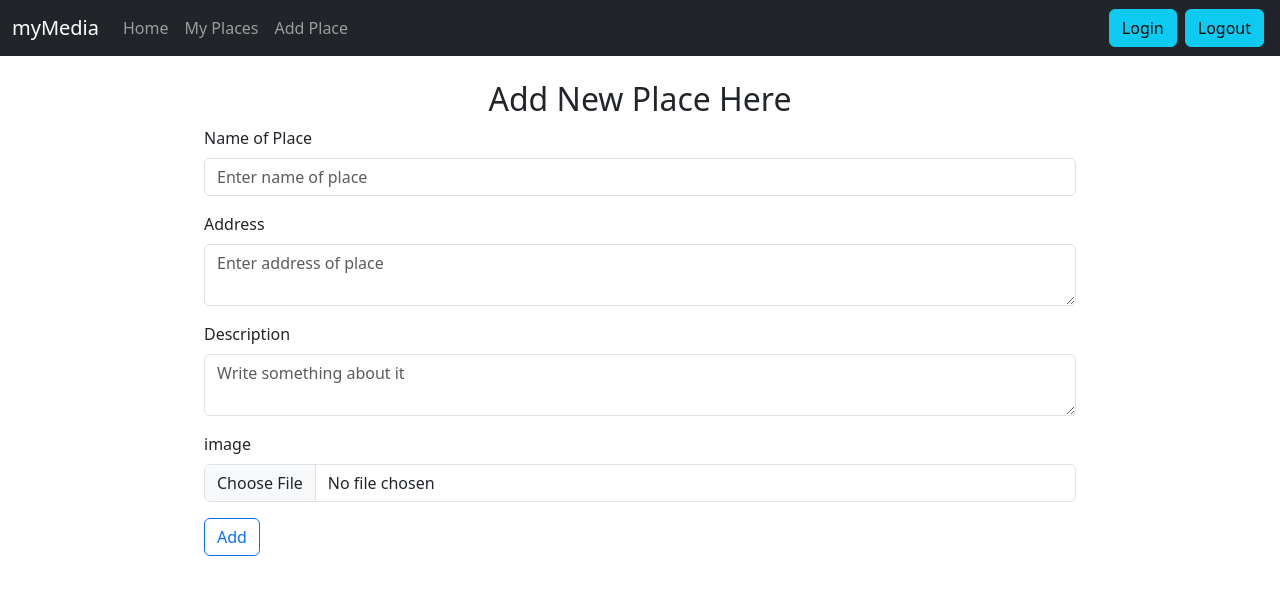
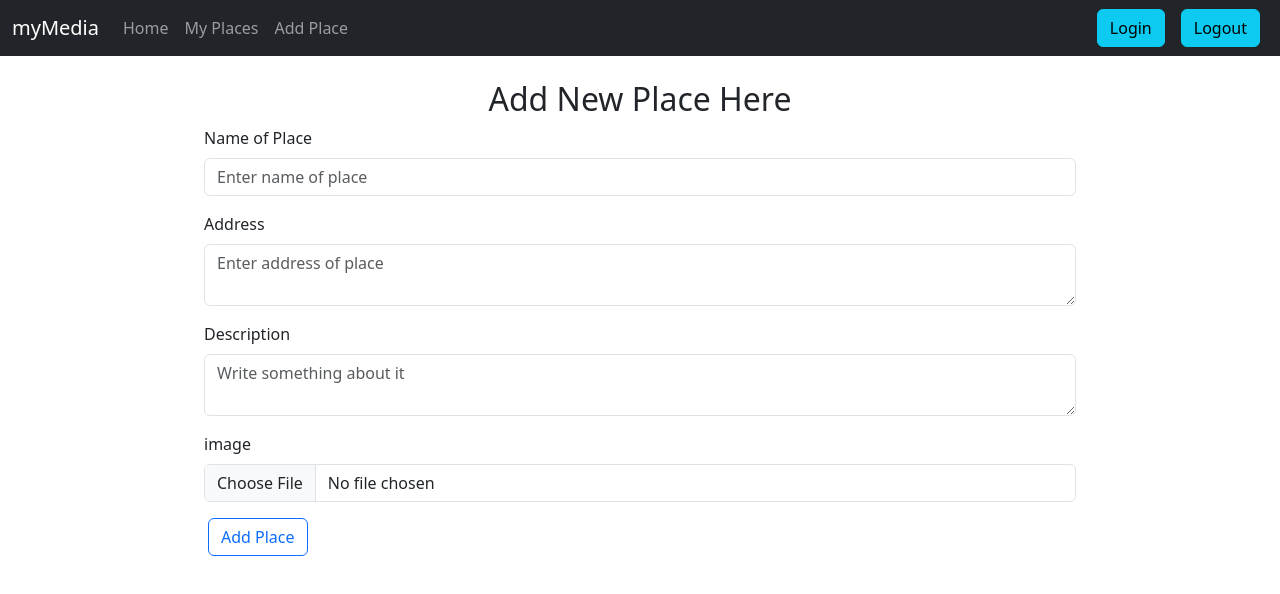
Before and after one commit to vikasmittal7011/social-media, a React (Create React App) app: page /places/addPlace in a window 1280 px wide. Shown: the top 594 px of the page. Built offline with nearby package versions, Linux system fonts and the light colour scheme.

Commit message:
Add custome buttons

```diff
--- a/src/components/places/components/Form.js
+++ b/src/components/places/components/Form.js
@@ -1,4 +1,5 @@
 import React from "react";
+import Button from "../../shared/components/Button";
 
 function Form() {
   return (
@@ -43,7 +44,7 @@ function Form() {
           </label>
           <input type="file" className="form-control" id="image" />
         </div>
-        <button className="btn btn-outline-primary">Add</button>
+        <Button name="Add Place" outline={true} type="primary" />
       </form>
     </div>
   );
--- a/src/components/places/components/PlaceItem.js
+++ b/src/components/places/components/PlaceItem.js
@@ -2,6 +2,7 @@ import React from "react";
 import { actionCreators } from "../../../state/index";
 import { useDispatch } from "react-redux";
 import { bindActionCreators } from "redux";
+import Button from "../../shared/components/Button";
 
 function PlaceItem(props) {
   const { title, image, descrition, address } = props.singlePlace;
@@ -29,11 +30,14 @@ function PlaceItem(props) {
         <p className="card-text">{descrition}</p>
       </div>
       <div className="card-footer">
-        <button className="btn btn-outline-dark m-2" onClick={handleVisitClick}>
-          Visit on Map
-        </button>
-        <button className="btn btn-secondary m-2">Edit</button>
-        <button className="btn btn-danger m-2">Delete</button>
+        <Button
+          name="Visit on Map"
+          type="dark m-2"
+          outline={true}
+          onClick={handleVisitClick}
+        />
+        <Button name="Delete" type="danger m-2" />
+        <Button name="Edit" type="secondary m-2" />
       </div>
     </div>
   );
--- /dev/null
+++ b/src/components/shared/components/Button.js
@@ -0,0 +1,19 @@
+import React from "react";
+
+function Button(props) {
+  const { name, type, onClick, outline } = props;
+  if (outline === true) {
+    return (
+      <button className={`btn btn-outline-${type} mx-1`} onClick={onClick}>
+        {name}
+      </button>
+    );
+  }
+  return (
+    <button className={`btn btn-${type} mx-2`} onClick={onClick}>
+      {name}
+    </button>
+  );
+}
+
+export default Button;
--- a/src/components/shared/components/Navbar.js
+++ b/src/components/shared/components/Navbar.js
@@ -1,5 +1,6 @@
 import React from "react";
 import { Link, useLocation } from "react-router-dom";
+import Button from "./Button";
 
 function Navbar() {
   const location = useLocation().pathname;
@@ -49,9 +50,9 @@ function Navbar() {
             </li>
           </ul>
           <Link to="/login">
-            <button className="btn btn-info mx-1">Login</button>
+            <Button name="Login" type="info" />
           </Link>
-          <button className="btn btn-info mx-1">Logout</button>
+          <Button name="Logout" type="info" />
         </div>
       </div>
     </nav>
```
